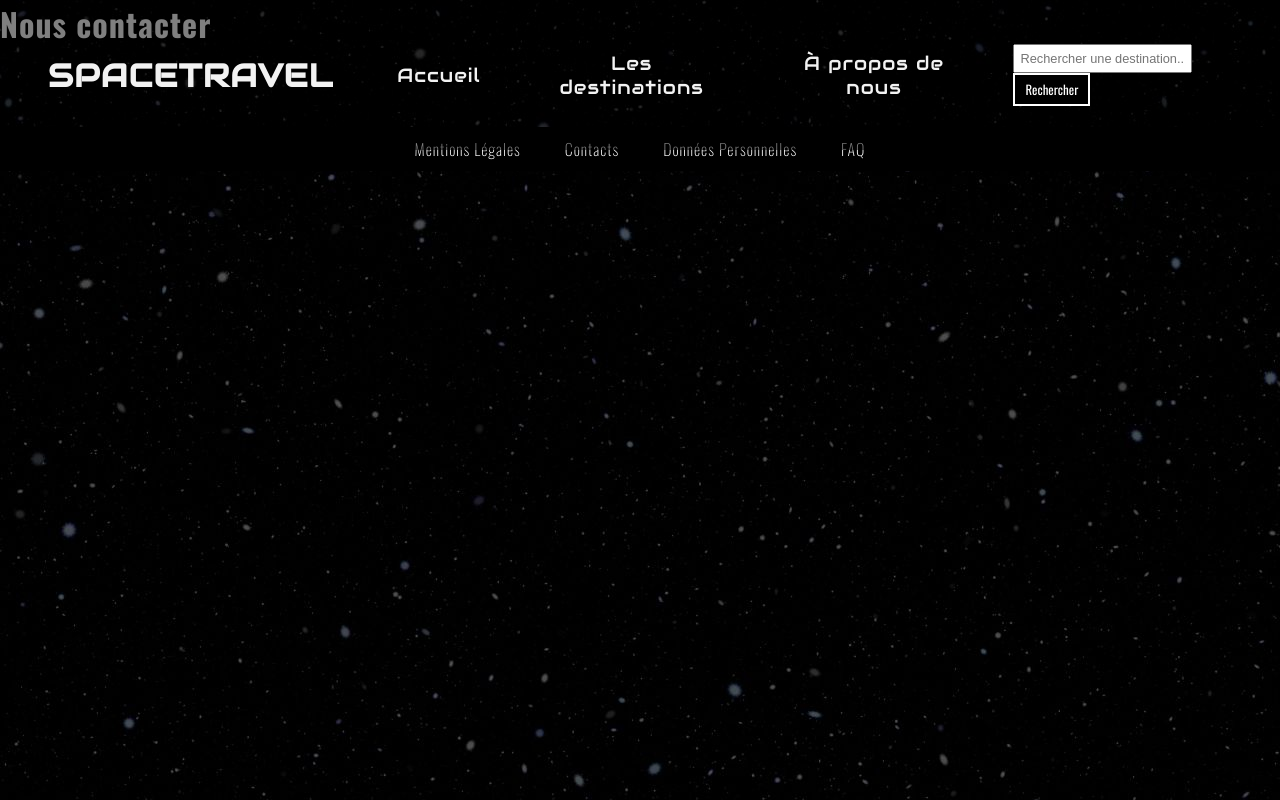
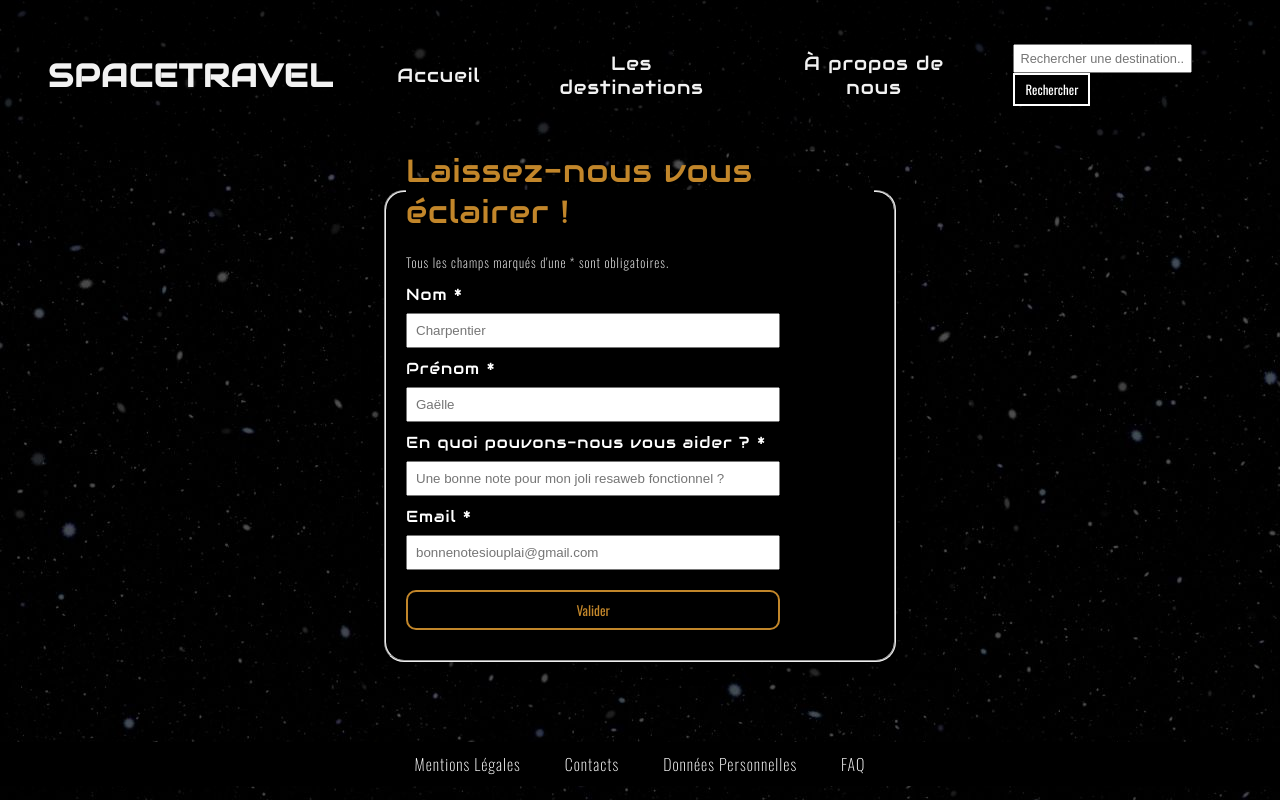
Before and after one commit to EnolaTourneroche/resaweb-2, a PHP site: page /contacts.html in a window 1280 px wide. Run offline with PHP 8.4, Linux system fonts and the light colour scheme.

Commit message:
Formulaire contact, animation destination page and article page

```diff
--- a/contacts.html
+++ b/contacts.html
@@ -1,5 +1,6 @@
 <!DOCTYPE html>
 <html lang="en">
+
 <head>
     <meta charset="UTF-8">
     <meta name="viewport" content="width=device-width, initial-scale=1.0">
@@ -7,7 +8,7 @@
     <link href="https://fonts.googleapis.com/css2?family=Audiowide&display=swap" rel="stylesheet">
     <!-- <link href="https://fonts.googleapis.com/css2?family=Comfortaa:wght@300..700&display=swap" rel="stylesheet"> -->
     <link href="https://fonts.googleapis.com/css2?family=Oswald:wght@200..700&display=swap" rel="stylesheet">
-    <title>Nous contacter</title>
+    <title>SPACE TRAVEL - Contact</title>
 </head>
 
 <body>
@@ -17,14 +18,42 @@
         <a href="destinations.php">Les destinations</a>
         <a href="apropos.html">À propos de nous</a>
         <form action="destinations.php" method="GET" class="search-form">
-        <input type="text" name="search" placeholder="Rechercher une destination...">
-        <button type="submit">Rechercher</button>
-    </form>
+            <input type="text" name="search" placeholder="Rechercher une destination...">
+            <button type="submit">Rechercher</button>
+        </form>
     </nav>
 
-    <h1>Nous contacter</h1>
+    <form class="contact-form">
+        <fieldset class="contact-container">
+            <legend> Laissez-nous vous éclairer ! </legend>
+            <h2>Tous les champs marqués d'une * sont obligatoires.</h2>
+            <p>
+                <label for="Nom"> Nom <span class="star-required">*</span> </label>
+                <input type="text" name="nom" id="idNom" placeholder="Charpentier">
+            </p>
 
+            <p>
+                <label for="Prenom"> Prénom <span class="star-required">*</span> </label>
+                <input type="text" name="prenom" id="idPrenom" placeholder="Gaëlle">
+            </p>
 
+            <p>
+                <label for="Message"> En quoi pouvons-nous vous aider ? <span class="star-required">*</span> </label>
+                <input type="text" name="demande" id="idDemande"
+                    placeholder="Une bonne note pour mon joli resaweb fonctionnel ? ">
+            </p>
+
+            <p>
+                <label for="Email">Email <span class="star-required">*</span> </label>
+                <input type="email" name="email" id="Email" placeholder="bonnenotesiouplai@gmail.com">
+            </p>
+
+            <p>
+                <input type="button" class="Valider" value="Valider">
+            </p>
+        </fieldset>
+    </form>
+    </div>
 
 
 
@@ -38,4 +67,5 @@
         <a href="faq.html" alt="Accéder à la page de la FAQ">FAQ</a>
     </footer>
 </body>
+
 </html>
--- a/destinations.php
+++ b/destinations.php
@@ -57,7 +57,7 @@ $destinations = $query->fetchAll(PDO::FETCH_ASSOC);
                 <button id="ascButton">Prix Croissant</button>
                 <button id="descButton">Prix Décroissant</button>
             </div>
-        </div>
+</div>
 
         <!-- Liste des destinations -->
         <section class="destinations-container">
--- a/reservation.php
+++ b/reservation.php
@@ -128,7 +128,7 @@ if ($_SERVER['REQUEST_METHOD'] === 'POST') {
                 <input type="text" id="prenom" name="prenom" placeholder="Votre prénom" required>
 
                 <label for="email">Email:</label>
-                <input type="email" id="email" name="email" placeholder="unebonnenotesvp@mail.com" required>
+                <input type="email" id="email" name="email" placeholder="ledevcestdur@mail.com" required>
 
                 <label for="tel">Téléphone:</label>
                 <input type="text" id="tel" name="tel" placeholder="0601020304" required>
--- a/style.css
+++ b/style.css
@@ -698,3 +739,66 @@ text-align: center;
         transform: translate(85%, -50%);
     }
 }
+
+
+/* ----------------------------------------PAGE CONTACT ---------------------*/
+
+.contact-form {
+    scroll-snap-align: center;
+    margin-top: 150px;
+}
+
+.contact-container {
+    padding: 20px;
+    max-width: 40%;
+    margin: auto;
+    margin-bottom: 0;
+    background-color: black;
+    font-family:'Audiowide', sans-serif;
+    color: #ffffff;
+    border-radius: 20px;
+    box-shadow: 1px 0 20px black;
+
+}
+
+.contact-container legend{
+    font-family: 'Audiowide', 'sans-serif';
+    color: #C2862A;
+    font-size:2rem;
+}
+
+.contact-container h2 {
+    font-family: 'Oswald', 'sans-serif';
+    font-size: small;
+    margin-bottom: 12px;
+    font-weight: 150;
+}
+
+.contact-container label {
+    display: block;
+    margin-bottom: 8px;
+}
+
+.contact-container input {
+    width: 80%;
+    padding: 8px;
+    margin-bottom: 10px;
+    box-sizing: border-box;
+}
+
+.Valider {
+    color: #C2862A;
+    background-color: black;
+    padding: 14px;
+    border: none;
+    border-radius: 10px;
+    cursor: pointer;
+    font-family: 'Oswald', 'sans-serif';
+    margin-top: 10px;
+    border: solid 2px #C2862A;
+}
+
+.Valider:hover {
+    background-color: #C2862A;
+    color: black;
+}
```
Also changed, not shown: other parts of style.css (+73 -32 lines), apropos.html (+30 -8 lines), index.php (+8 -1 lines), Images/spacesuit.png (added).
